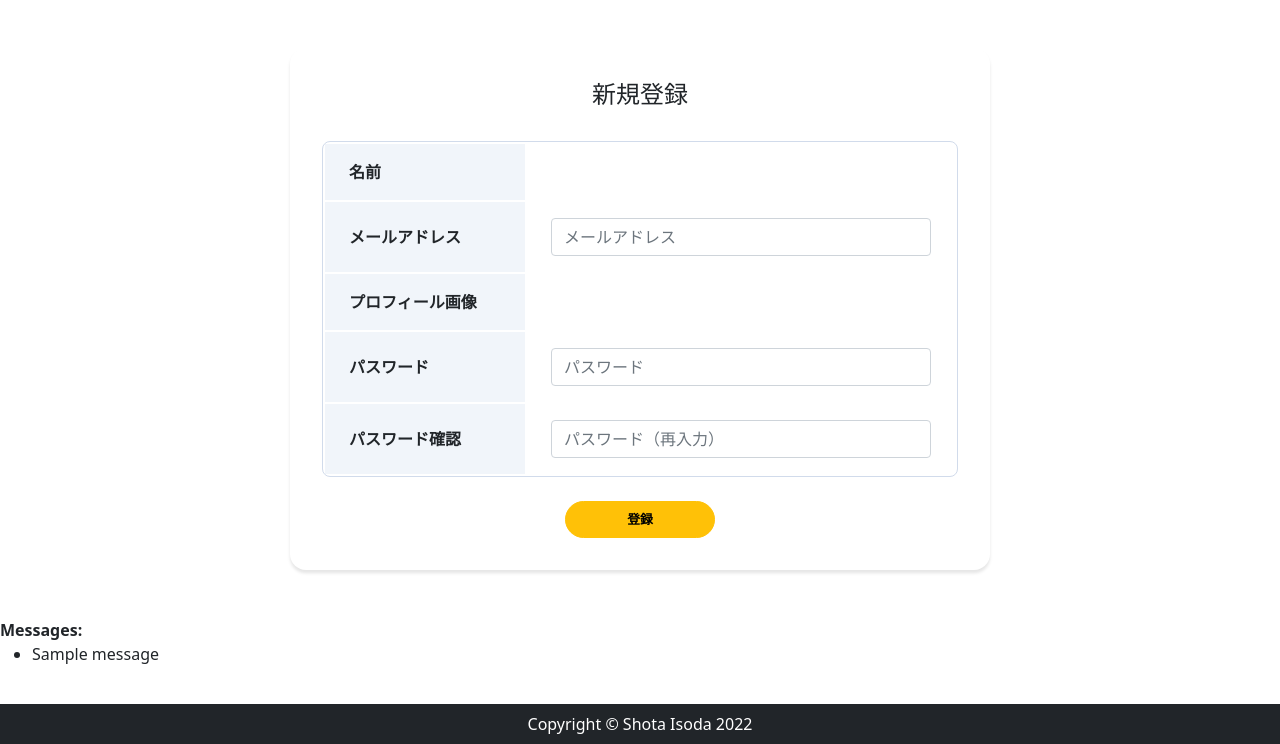
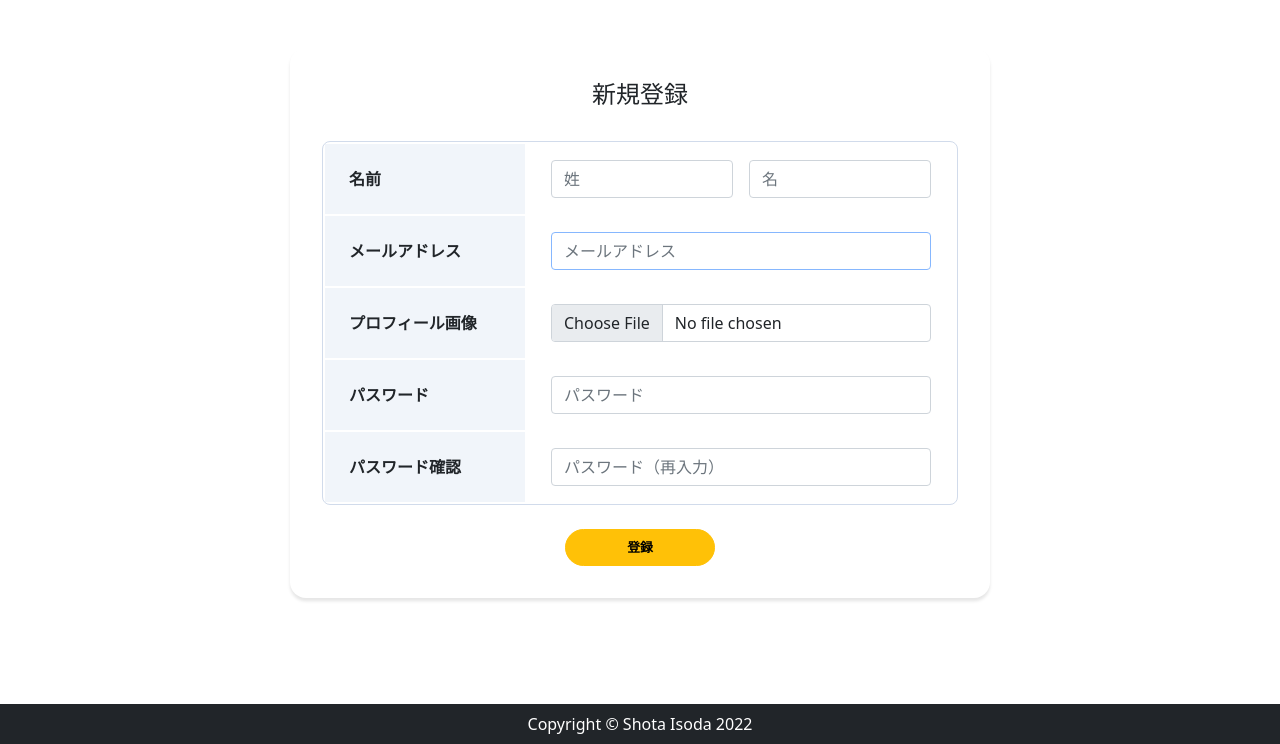
Before and after one commit to Shota0616/instagram-auto-like, a Django app: page /account/signup/ in a window 1280 px wide. Shown: the part 56-800 px from the top of the page. Run offline with Django 4.2, Linux system fonts and the light colour scheme; tables that the repository leaves empty hold one stand-in row (values such as "Sample post"); one stand-in notice (Sample message) is shown; some libraries are stand-ins or nearby versions.

Commit message:
20230119

```diff
--- a/back/templates/account/login.html
+++ b/back/templates/account/login.html
@@ -52,6 +52,11 @@
           </tr>
         </tbody>
       </table>
+      {% for error in form.non_field_errors %}
+      <ul class="error-message-card">
+        <li class="error-message">{{ error }}</li>
+      </ul>
+      {% endfor %}
       {% if redirect_field_value %}
       <input type="hidden" name="{{ redirect_field_name }}" value="{{ redirect_field_value }}" />
       {% endif %}
--- a/back/templates/account/signup.html
+++ b/back/templates/account/signup.html
@@ -43,6 +43,16 @@
           </tr>
         </tbody>
       </table>
+      {% for error in form.email.errors %}
+      <ul class="error-message-card">
+        <li class="error-message">{{ error }}</li>
+      </ul>
+      {% endfor %}
+      {% for error in form.password2.errors %}
+      <ul class="error-message-card">
+        <li class="error-message">{{ error }}</li>
+      </ul>
+      {% endfor %}
       {% if redirect_field_value %}
       <input type="hidden" name="{{ redirect_field_name }}" value="{{ redirect_field_value }}" />
       {% endif %}
--- a/back/templates/app/base.html
+++ b/back/templates/app/base.html
@@ -52,14 +52,3 @@
     {% block extra_js %} {% endblock %}
   </body>
 </html>
-
-{% if messages %}
-    <div>
-      <strong>Messages:</strong>
-      <ul>
-        {% for message in messages %}
-        <li>{{message}}</li>
-        {% endfor %}
-      </ul>
-    </div>
-{% endif %}
--- a/back/user/forms.py
+++ b/back/user/forms.py
@@ -1,6 +1,7 @@
 from django import forms
 from django.contrib.auth.models import User
 from django.contrib.auth.forms import UserCreationForm
+from django.contrib.auth.password_validation import validate_password
 
 from allauth.account.forms import SignupForm, LoginForm, ResetPasswordForm, ResetPasswordKeyForm, PasswordField
 
@@ -26,29 +27,47 @@ class ProfileForm(forms.Form):
 
 
 # allauthForm
-class MyCustomSignupForm(SignupForm):
+# class MyCustomSignupForm(SignupForm):
+#     pass
 
-    class Meta(UserCreationForm.Meta):
-        model   = MyUser
-        fields  = ("first_name","last_name","email","profile_image")
+    # class Meta(UserCreationForm.Meta):
+    #     model   = MyUser
+    #     fields  = ("first_name","last_name","email","profile_image")
 
-# class MyCustomSignupForm(SignupForm):
-    # class Meta:
-    #     model = MyUser
-    #     fields = ['first_name', 'last_name', 'profile_image',]
+class MyCustomSignupForm(SignupForm, UserCreationForm):
 
-    # first_name = forms.CharField(max_length=30, label='姓',
-    #     widget=forms.TextInput(
-    #     attrs={'placeholder':'姓', 'class':'form-control'}))
-    # last_name = forms.CharField(max_length=30, label='名',
-    #     widget=forms.TextInput(
-    #     attrs={'placeholder':'名', 'class':'form-control'}))
-    # email = forms.EmailField(max_length=255,
-    #     widget=forms.TextInput(
-    #     attrs={'type':'email', 'name':'login', "autocomplete":"email", 'placeholder':'メールアドレス', 'class':'form-control'}))
-    # profile_image = forms.ImageField(required=False)
-    # password1 = forms.CharField(max_length=128,)
-    # password2 = forms.CharField(max_length=128,)
+    first_name = forms.CharField(max_length=30, label='姓',
+        widget=forms.TextInput(
+        attrs={'placeholder':'姓', 'class':'form-control'}))
+    last_name = forms.CharField(max_length=30, label='名',
+        widget=forms.TextInput(
+        attrs={'placeholder':'名', 'class':'form-control'}))
+    email = forms.EmailField(max_length=255,
+        widget=forms.TextInput(
+        attrs={'type':'email', 'name':'login', "autocomplete":"email", 'placeholder':'メールアドレス', 'class':'form-control'}))
+    profile_image = forms.ImageField(required=False)
+    password1 = forms.CharField(max_length=128,)
+    password2 = forms.CharField(max_length=128,)
+
+    class Meta:
+        model = MyUser
+        fields = ['first_name', 'last_name', 'email', 'profile_image',]
+
+    def clean_email(self):
+        email = self.cleaned_data.get('email')
+        if not email:
+            raise forms.ValidationError("メールアドレスは必須です。")
+        if MyUser.objects.filter(email=email).exists():
+            raise forms.ValidationError("こちらのメールアドレスは既に登録済みです。")
+        return email
+
+    def clean_password2(self):
+        password1 = self.cleaned_data.get("password1")
+        password2 = self.cleaned_data.get("password2")
+        if password1 and password2 and password1 != password2:
+            raise forms.ValidationError("パスワードが一致しません。")
+        validate_password(password2, self.instance)
+        return password2
 
     # def save(self, request):
     #     user = super(MyCustomSignupForm, self).save(request)
--- a/web/static/user/css/style.css
+++ b/web/static/user/css/style.css
@@ -55,7 +55,11 @@
     box-shadow: 0 0.2rem 0.2rem 0 rgba(0, 0, 0, 0.1);
   }
 
-  .password-reset-done {
+  .error-message {
+    color: #FA6964
+  }
+
+  .error-message-card {
 
   }
 
```
Also changed, not shown: back/user/views.py (+10 -5 lines), 6 other files.
